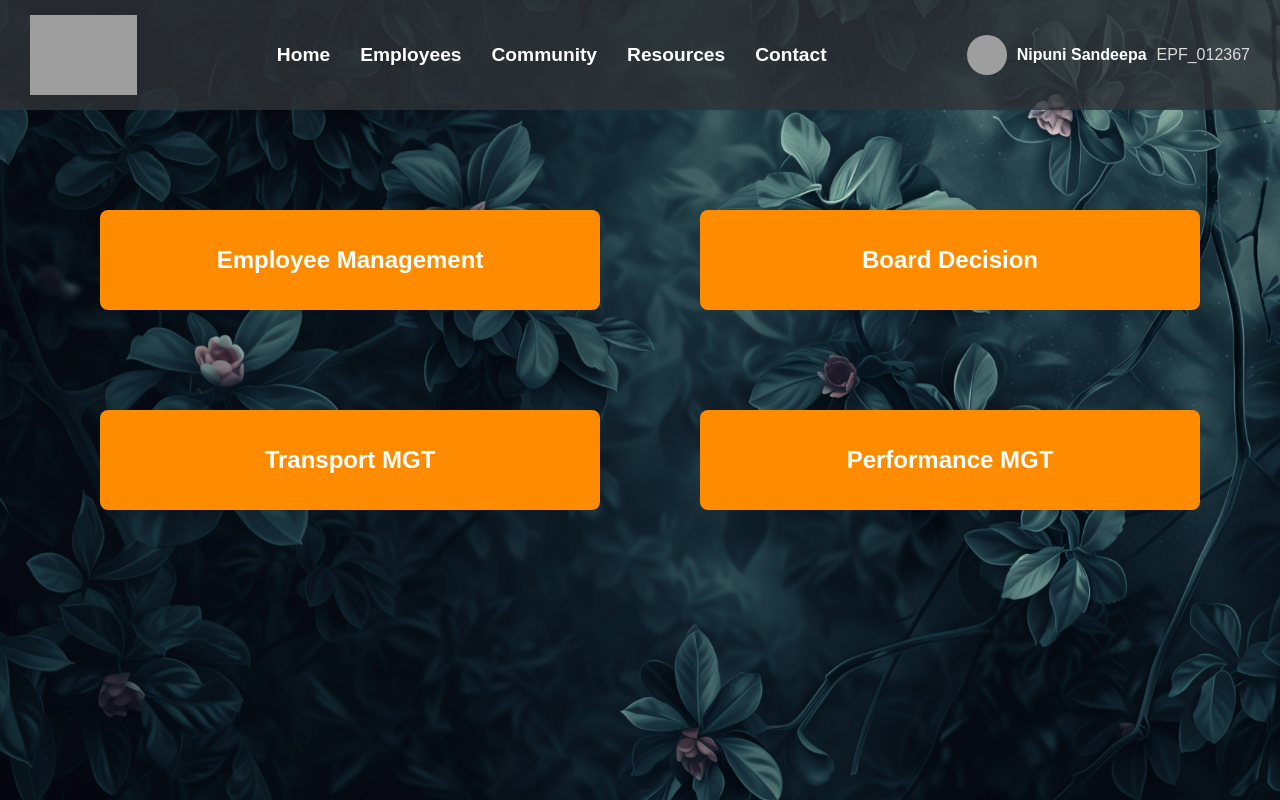
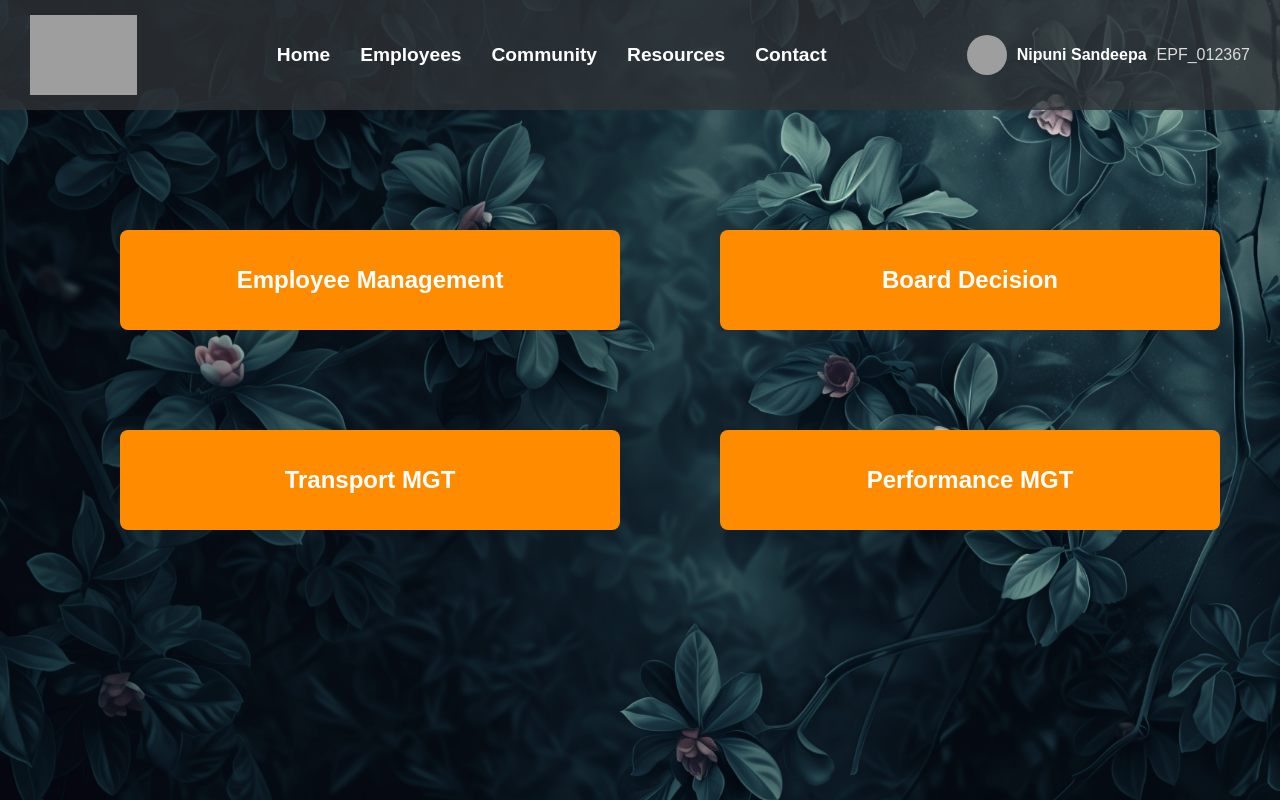
Before and after one commit to it21162114/USDA, a React (Create React App) app in the folder frontend/: page /Home in a window 1280 px wide. Shown: the top 800 px of the page. Built offline with nearby package versions, Linux system fonts and the light colour scheme; grey boxes are pictures that could not be loaded; the HTML template or start-up script is replaced by a standard one.

Commit message:
2024.10.28 Part c

```diff
--- a/frontend/src/Components/Home.css
+++ b/frontend/src/Components/Home.css
@@ -70,7 +70,7 @@ body {
   grid-template-columns: repeat(3, 1fr); /* Two columns */
   gap: 100px;
   justify-items: center;
-  padding: 100px;
+  padding: 120px;
 }
 
 .custom-button {
--- a/frontend/src/Components/WelcomePage.css
+++ b/frontend/src/Components/WelcomePage.css
@@ -25,7 +25,7 @@ body {
 
 .welcome-title {
     font-size: 2.5rem;
-    margin-bottom: 10px;
+    margin-bottom: 20px;
 }
 
 .highlight {
```
